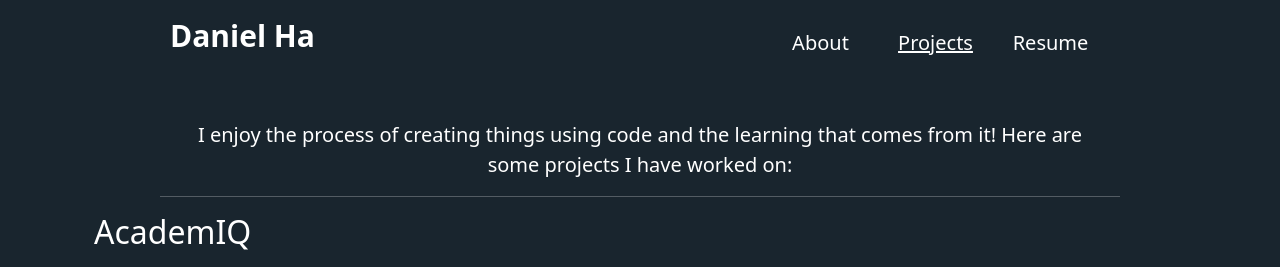
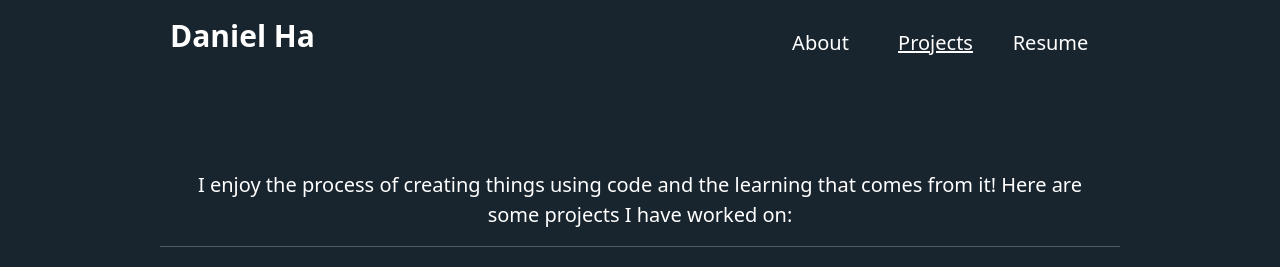
Before and after one commit to Daniel-Ha/Personal-Website, a React (Create React App) app: page /Personal-Website/projects in a window 1280 px wide. Shown: the top 267 px of the page. Built offline with nearby package versions, Linux system fonts and the light colour scheme.

Commit message:
more fixes in project

```diff
--- a/src/components/Projects.css
+++ b/src/components/Projects.css
@@ -11,12 +11,12 @@
 }
 
 .intro-text {
-    margin-top: 90px;
     color: white;
     max-width: 80%; /* Set maximum width to 80% of the window width */
     font-size: 20px;
     margin-left: auto; /* Center the text horizontally */
     margin-right: auto; /* Center the text horizontally */
+    padding-top: 50px;
 }
 
 
```
